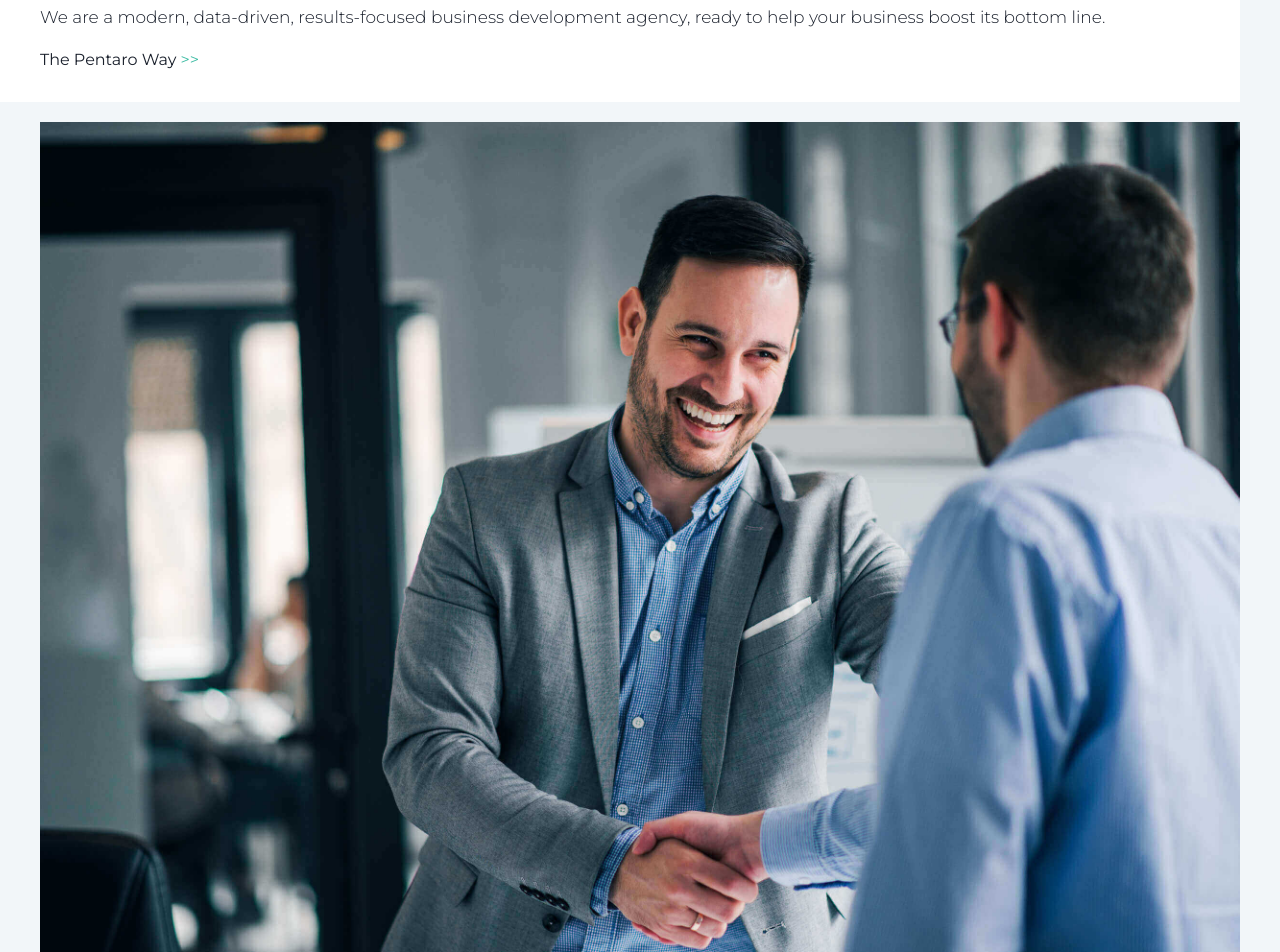
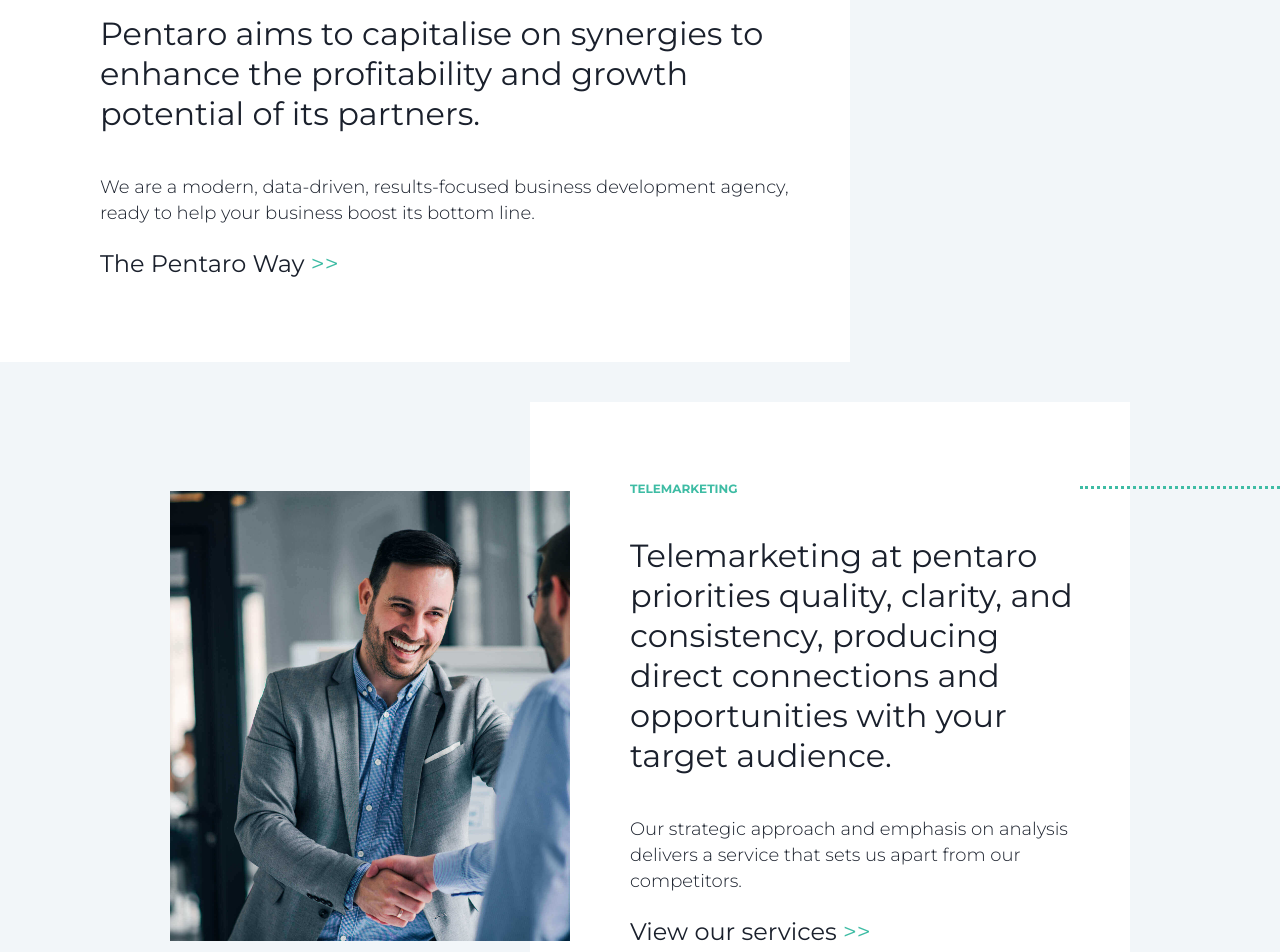
Before and after one commit to jvickers123/pentaro-site, a React (Create React App) app: page / in a window 1280 px wide. Shown: the part 940-1892 px from the top of the page. Built offline with nearby package versions, Linux system fonts and the light colour scheme.

Commit message:
fixed desktop styling for home page

```diff
--- a/src/components/Home.js
+++ b/src/components/Home.js
@@ -34,21 +34,6 @@
           <h3>Pentaro aims to capitalise on synergies to enhance the profitability and growth potential of its partners.</h3>
           <p>We are a modern, data-driven, results-focused business development agency, ready to help your business boost its bottom line.</p>
 
-          {/* <p>Find out more about the services on offer.</p> */}
-          {/* <div className='home-links-container'>
-            <hr></hr>
-            <Link className='text-link' to='/recruitment'>
-              <p>Pentaro Recruitment</p>
-              <p className='accent'>&gt;&gt;</p>
-            </Link>
-            <hr></hr>
-            <Link className='text-link' to='/telemarketing'>
-              <p>Pentaro Telemarketing</p>
-              <p className='accent'>&gt;&gt;</p>
-            </Link>
-            <hr></hr>
-          </div> */}
-
           <Link to='/pentaroway'>The Pentaro Way <span className='accent'>&gt;&gt;</span></Link>
 
         </div>
@@ -62,11 +47,13 @@
 
       <div className='plain-section-container middle'>
 
-        <div className='image-container'>
-          <img
-            src={handshake}
-            alt='Two people shaking hands'
-            />
+        <div className='left-content-container'>
+          <div className='image-container'>
+            <img
+              src={handshake}
+              alt='Two people shaking hands'
+              />
+          </div>
         </div>
 
         <div className='content-container middle'>
--- a/src/styles/components/contact.scss
+++ b/src/styles/components/contact.scss
@@ -82,6 +82,9 @@
         img {
           height: 405px;
           bottom: 0;
+          width: 50vw;
+          object-fit: cover;
+          margin-bottom: 0;
         }
       }
     }
--- a/src/styles/components/home.scss
+++ b/src/styles/components/home.scss
@@ -7,6 +7,7 @@
   height: 100vh;
   padding: 50px 20px;
   color: #fff;
+  background-color: $greybg;
   .home-background {
     background: url("../../assets/home-background.jpg");
     background-size: cover;
@@ -21,6 +22,7 @@
     > * {
       margin-bottom: 30px;
     }
+    z-index: 1;
   }
   .home-heading {
     font-weight: bold;
@@ -54,9 +56,8 @@
       max-width: 350px;
     }
     .home-background {
-      width: 70%;
+      width: 95%;
       right: 0px;
-      top: 50px;
     }
   }
 }
--- a/src/styles/components/pentaroway.scss
+++ b/src/styles/components/pentaroway.scss
@@ -2,6 +2,7 @@
   height: 100%;
   width: 100%;
   padding: 50px 20px;
+  z-index: 1;
   h1 {
     font-weight: 700;
     font-size: 28px;
--- a/src/styles/main.scss
+++ b/src/styles/main.scss
@@ -23,6 +23,8 @@
 
 section {
   // min-height: 100vh;
+  background-color: $greybg;
+
   hr {
     margin: 10px 0;
   }
@@ -53,6 +55,7 @@
     width: 100%;
     // transform: translateX(-40px);
     // margin-top: 50px;
+    object-fit: cover;
   }
 }
 
@@ -77,7 +80,6 @@
   height: 100%;
   position: absolute;
   height: inherit;
-  z-index: -1;
 }
 
 .light-background {
@@ -95,7 +97,6 @@
   background-color: $greybg;
   width: 100vw;
   background-size: cover;
-  // padding: 50px 40px 0 40px;
   .dotted-line {
     border-bottom: 3px dotted $accent;
     position: absolute;
@@ -150,3 +151,65 @@
   height: 100vh;
   z-index: -1;
 }
+
+@media screen and (min-width: 600px) {
+  .plain-section-container {
+    .dotted-line.offset-left-top {
+      width: 90px;
+    }
+    &.middle {
+      @include flex-center(row);
+      .left-content-container {
+        z-index: 1;
+        .image-container {
+          img {
+            height: 450px;
+            width: 400px;
+            margin-right: -30px;
+          }
+
+        }
+      }
+
+    }
+    .content-container {
+    max-width: 850px;
+    padding: 80px 0;
+    &.left {
+      padding-left: 100px;
+      padding-right: 50px;
+    }
+    &.middle {
+      width: 600px;
+      padding-left: 100px;
+      padding-right: 50px;
+      margin-left: -30px;
+      .offset-left-top {
+        right: 0;
+        left: auto;
+        width: 200px;
+      }
+    }
+  }
+  }
+  section {
+    h2 {
+      font-size: 12px;
+      line-height: 14px;
+    }
+    h3 {
+      font-size: 32px;
+      line-height: 40px;
+      margin: 40px 0;
+    }
+    p {
+      font-size: 18px;
+      line-height: 26px;
+      margin: 40px 0;
+    }
+    a {
+      font-size: 24px;
+    }
+  }
+
+}
```
